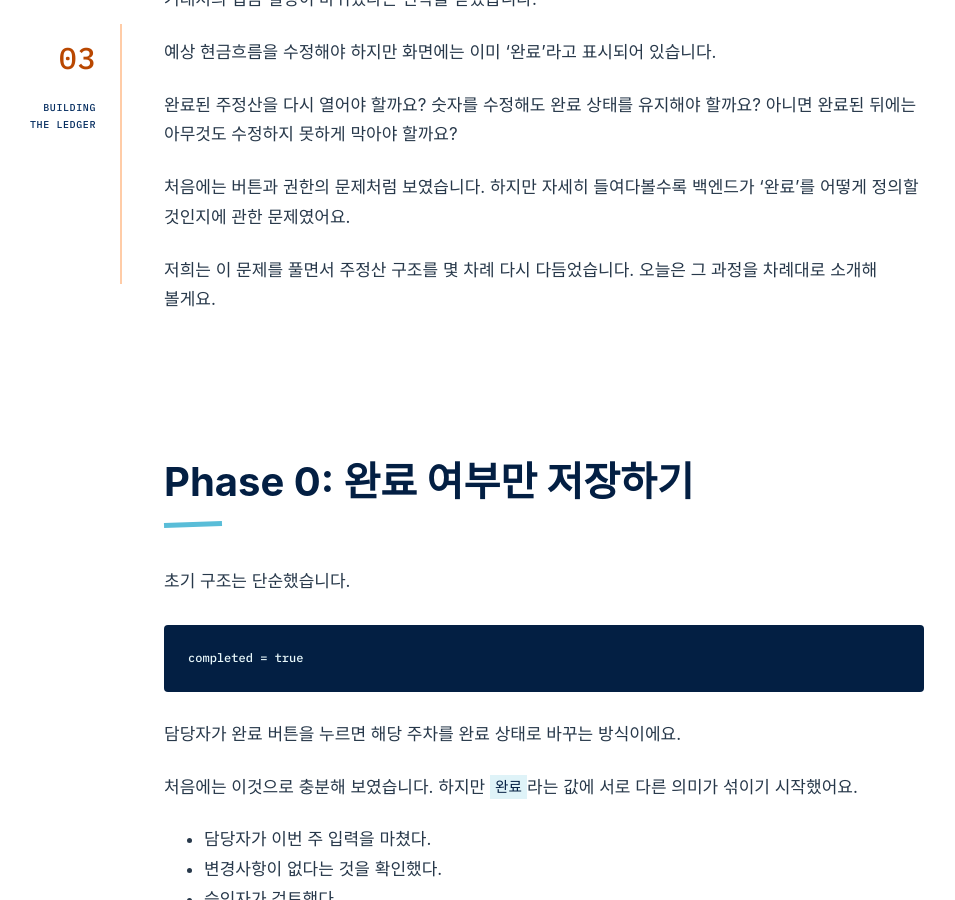
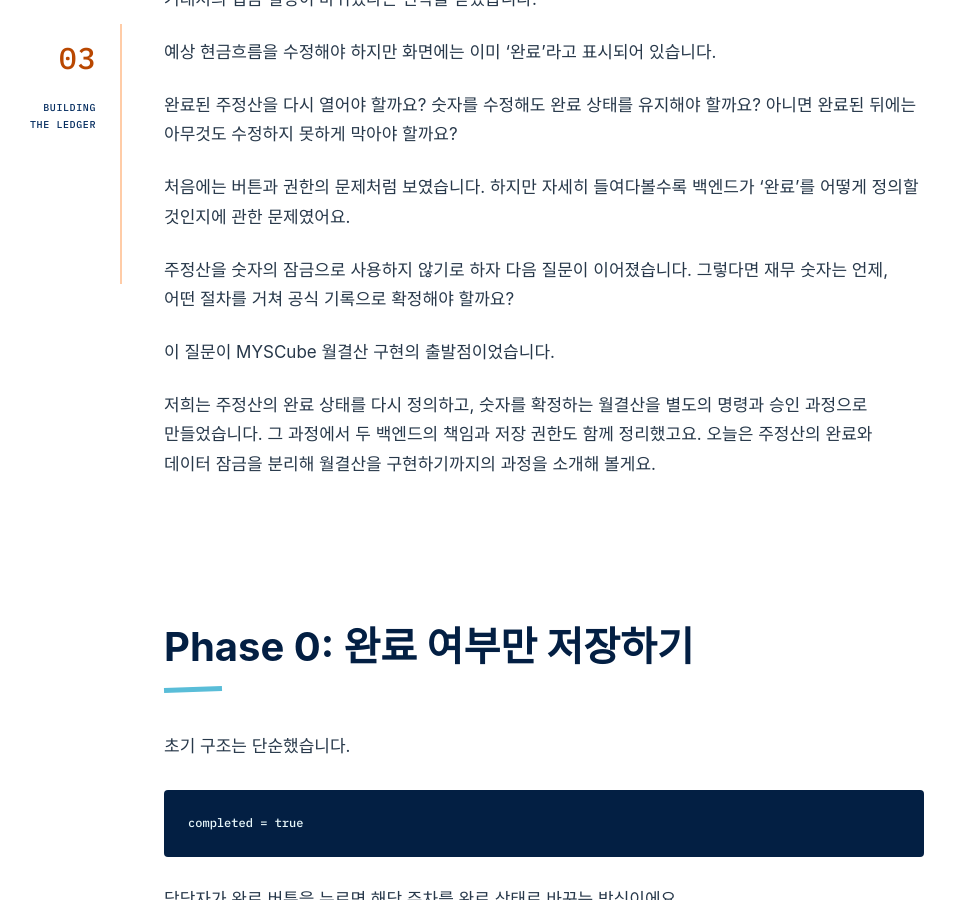
Before and after one commit to merryAI-dev/merryAI-dev.github.io, a Jekyll site: the page built from _posts/2026-08-05-myscube-building-the-ledger-03.md, in a window 1280 px wide and 900 px high, scrolled down 1426 px. Shown: the whole window, without its empty margins (182-1137 px from the left). Built offline with Jekyll 4.4.1, drawn with Linux system fonts in a browser that asks for light colours; some web fonts are replaced; some of the changed text lies outside the part shown.

Commit message:
edit: align story with monthly close journey (#4)

```diff
--- a/_posts/2026-08-05-myscube-building-the-ledger-03.md
+++ b/_posts/2026-08-05-myscube-building-the-ledger-03.md
@@ -28,7 +28,9 @@
 <p>예상 현금흐름을 수정해야 하지만 화면에는 이미 ‘완료’라고 표시되어 있습니다.</p>
 <p>완료된 주정산을 다시 열어야 할까요? 숫자를 수정해도 완료 상태를 유지해야 할까요? 아니면 완료된 뒤에는 아무것도 수정하지 못하게 막아야 할까요?</p>
 <p>처음에는 버튼과 권한의 문제처럼 보였습니다. 하지만 자세히 들여다볼수록 백엔드가 ‘완료’를 어떻게 정의할 것인지에 관한 문제였어요.</p>
-<p>저희는 이 문제를 풀면서 주정산 구조를 몇 차례 다시 다듬었습니다. 오늘은 그 과정을 차례대로 소개해 볼게요.</p>
+<p>주정산을 숫자의 잠금으로 사용하지 않기로 하자 다음 질문이 이어졌습니다. 그렇다면 재무 숫자는 언제, 어떤 절차를 거쳐 공식 기록으로 확정해야 할까요?</p>
+<p>이 질문이 MYSCube 월결산 구현의 출발점이었습니다.</p>
+<p>저희는 주정산의 완료 상태를 다시 정의하고, 숫자를 확정하는 월결산을 별도의 명령과 승인 과정으로 만들었습니다. 그 과정에서 두 백엔드의 책임과 저장 권한도 함께 정리했고요. 오늘은 주정산의 완료와 데이터 잠금을 분리해 월결산을 구현하기까지의 과정을 소개해 볼게요.</p>
 
 <h2>Phase 0: 완료 여부만 저장하기</h2>
 <p>초기 구조는 단순했습니다.</p>
@@ -392,8 +394,8 @@
 <p>상태 변경과 조회를 위해 별도의 데이터베이스를 운영하거나, 변경 이벤트로 조회 전용 데이터를 만드는 구조까지 도입하지 않았기 때문입니다. 현재 필요한 범위에서 API와 읽기 방식만 분리했습니다.</p>
 <p>패턴을 끝까지 구현하는 것보다 실제 문제에 필요한 만큼만 사용하는 쪽을 선택했습니다.</p>
 
-<h2>Phase 3: 승인할 숫자를 따로 보관하기</h2>
-<p>마지막으로 주정산과 월결산의 경계를 나눴습니다.</p>
+<h2>Phase 3: 월결산으로 숫자의 확정 경계를 만들기</h2>
+<p>주정산을 운영상의 확인 상태로 정리하자, 다음으로 필요했던 것은 숫자를 실제로 확정하는 월결산 흐름이었습니다.</p>
 <p>주정산이 완료되면 서버는 당시의 예상값과 실적값, 확인 전후의 데이터 판본과 검증 결과를 보관합니다.</p>
 <p>이 기록을 보면 담당자와 승인자가 어떤 데이터를 확인했는지 알 수 있어요. 하지만 주정산 완료가 곧 데이터 잠금을 의미하지는 않습니다.</p>
 <p>숫자를 공식 기록으로 확정하는 경계는 월결산입니다.</p>
@@ -484,6 +486,7 @@
 <h2>마무리</h2>
 <p>처음에는 완료된 주차를 잠그면 문제가 해결될 것이라고 생각했습니다.</p>
 <p>하지만 실제 사업의 현금흐름은 주정산이 끝났다고 멈추지 않았습니다. 예상 입금일이 달라지고, 누락된 지출이 발견되고, 다음 달 계획이 수정됐어요.</p>
+<p>월결산 구현은 마감 버튼을 하나 추가하는 일에서 시작하지 않았습니다. 주정산의 완료가 무엇을 의미하는지 다시 정의하고, 어느 서버가 숫자를 검증하며, 어떤 판본을 승인 대상으로 삼을지 결정하는 일에서 시작했습니다.</p>
 <p>필요했던 것은 숫자가 절대 바뀌지 않는 시스템이 아니었습니다.</p>
 <p>어떤 숫자를 확인했는지, 확인 이후 무엇이 바뀌었는지, 누가 승인했는지, 어느 시점부터 공식 기록이 되었는지를 설명할 수 있는 시스템이 필요했습니다.</p>
 <p>그래서 주정산은 운영상의 확인으로, 월결산은 데이터 확정의 경계로 나눴습니다.</p>
```
